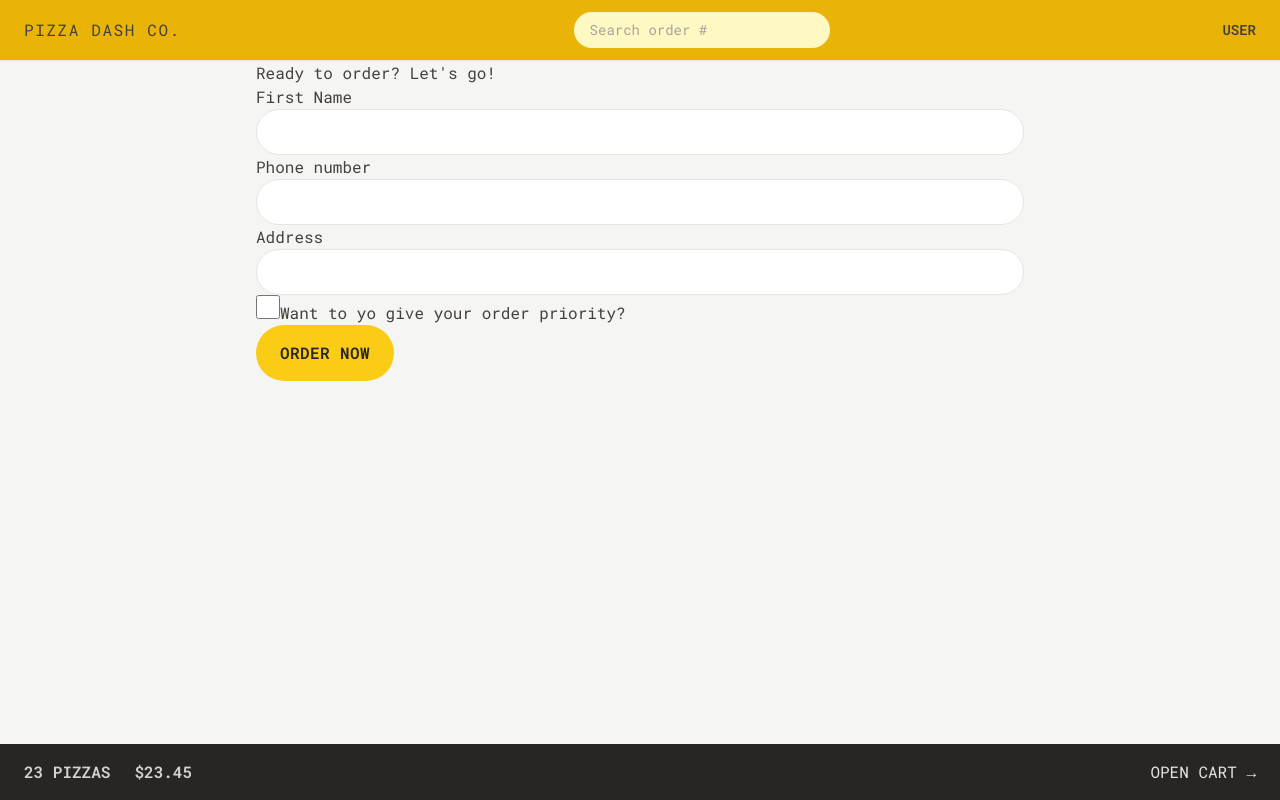
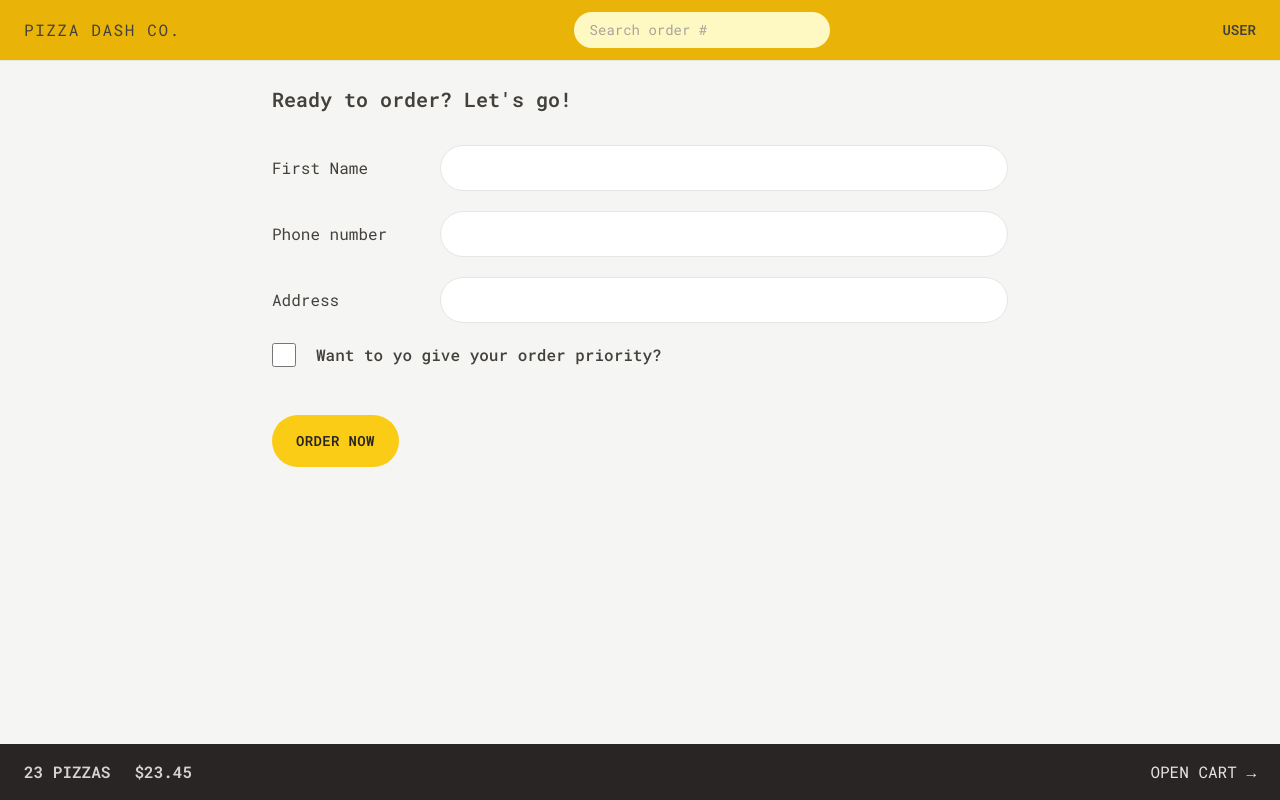
Before and after one commit to vibraniumSwaleh/pizza-dash, a React (Vite) app: page /order/new in a window 1280 px wide. Built offline with nearby package versions, Linux system fonts and the light colour scheme.

Commit message:
style CreateOrder

```diff
--- a/src/features/order/CreateOrder.jsx
+++ b/src/features/order/CreateOrder.jsx
@@ -41,31 +41,42 @@
   const formErrors = useActionData();
 
   return (
-    <div>
-      <h2>Ready to order? Let&apos;s go!</h2>
+    <div className="px-4 py-6">
+      <h2 className="mb-8 text-xl font-semibold">
+        Ready to order? Let&apos;s go!
+      </h2>
 
       <Form method="POST">
-        <div>
-          <label>First Name</label>
-          <input className="input" type="text" name="customer" required />
+        <div className="mb-5 flex flex-col gap-2 sm:flex-row sm:items-center">
+          <label className="sm:basis-40">First Name</label>
+          <input className="input grow" type="text" name="customer" required />
         </div>
 
-        <div>
-          <label>Phone number</label>
-          <div>
-            <input className="input" type="tel" name="phone" required />
-          </div>
-          {formErrors?.phone && <p>{formErrors.phone}</p>}
-        </div>
-
-        <div>
-          <label>Address</label>
-          <div>
-            <input className="input" type="text" name="address" required />
+        <div className="mb-5 flex flex-col gap-2 sm:flex-row sm:items-center">
+          <label className="sm:basis-40">Phone number</label>
+          <div className="grow">
+            <input className="input w-full" type="tel" name="phone" required />
+            {formErrors?.phone && (
+              <p className="mt-2 rounded-md bg-red-100 p-2 text-xs text-red-700">
+                {formErrors.phone}
+              </p>
+            )}
           </div>
         </div>
 
-        <div>
+        <div className="mb-5 flex flex-col gap-2 sm:flex-row sm:items-center">
+          <label className="sm:basis-40">Address</label>
+          <div className="grow">
+            <input
+              className="input w-full"
+              type="text"
+              name="address"
+              required
+            />
+          </div>
+        </div>
+
+        <div className="mb-12 flex items-center gap-5">
           <input
             className="h-6 w-6 accent-yellow-400 focus:outline-none focus:ring focus:ring-yellow-400 focus:ring-offset-2"
             type="checkbox"
@@ -74,7 +85,9 @@
             // value={withPriority}
             // onChange={(e) => setWithPriority(e.target.checked)}
           />
-          <label htmlFor="priority">Want to yo give your order priority?</label>
+          <label className="font-medium" htmlFor="priority">
+            Want to yo give your order priority?
+          </label>
         </div>
 
         <div>
--- a/src/index.css
+++ b/src/index.css
@@ -11,7 +11,7 @@
 
 @layer components {
   .input {
-    @apply w-full rounded-full border border-stone-200 px-4 py-2 text-sm transition-all duration-300 placeholder:text-stone-400 focus:outline-none focus:ring focus:ring-yellow-400 md:px-6 md:py-3;
+    @apply rounded-full border border-stone-200 px-4 py-2 text-sm transition-all duration-300 placeholder:text-stone-400 focus:outline-none focus:ring focus:ring-yellow-400 md:px-6 md:py-3;
   }
 
   /* https://dev.to/afif/i-made-100-css-loaders-for-your-next-project-4eje */
--- a/src/ui/Button.jsx
+++ b/src/ui/Button.jsx
@@ -2,13 +2,13 @@
 
 function Button({ children, disabled, to, type }) {
   const base =
-    'focus:ring-offest-2 inline-block rounded-full bg-yellow-400 font-semibold uppercase tracking-wide text-stone-800 transition-colors duration-300 hover:bg-yellow-300 focus:ring focus:ring-yellow-300 disabled:cursor-not-allowed';
+    'focus:ring-offest-2 text-sm inline-block rounded-full bg-yellow-400 font-semibold uppercase tracking-wide text-stone-800 transition-colors duration-300 hover:bg-yellow-300 focus:ring focus:ring-yellow-300 disabled:cursor-not-allowed';
 
   const style = {
     primary: base + ' px-4 py-3 md:px-6 md:py-4',
     small: base + ' px-4 py-2 md:px-5 md:py-2.5 text-xs',
     secondary:
-      'focus:ring-offest-2 inline-block rounded-full border-2 border-stone-300 font-semibold uppercase tracking-wide text-stone-400 transition-colors duration-300 hover:bg-stone-300 hover:text-stone-800 focus:bg-stone-300 focus:text-stone-800 focus:outline-none focus:ring focus:ring-stone-200 focus:ring-offset-2 disabled:cursor-not-allowed px-4 py-3 md:px-6 md:py-4',
+      'focus:ring-offest-2 text-sm inline-block rounded-full border-2 border-stone-300 font-semibold uppercase tracking-wide text-stone-400 transition-colors duration-300 hover:bg-stone-300 hover:text-stone-800 focus:bg-stone-300 focus:text-stone-800 focus:outline-none focus:ring focus:ring-stone-200 focus:ring-offset-2 disabled:cursor-not-allowed px-4 py-3 md:px-6 md:py-4',
   };
 
   if (to)
```
